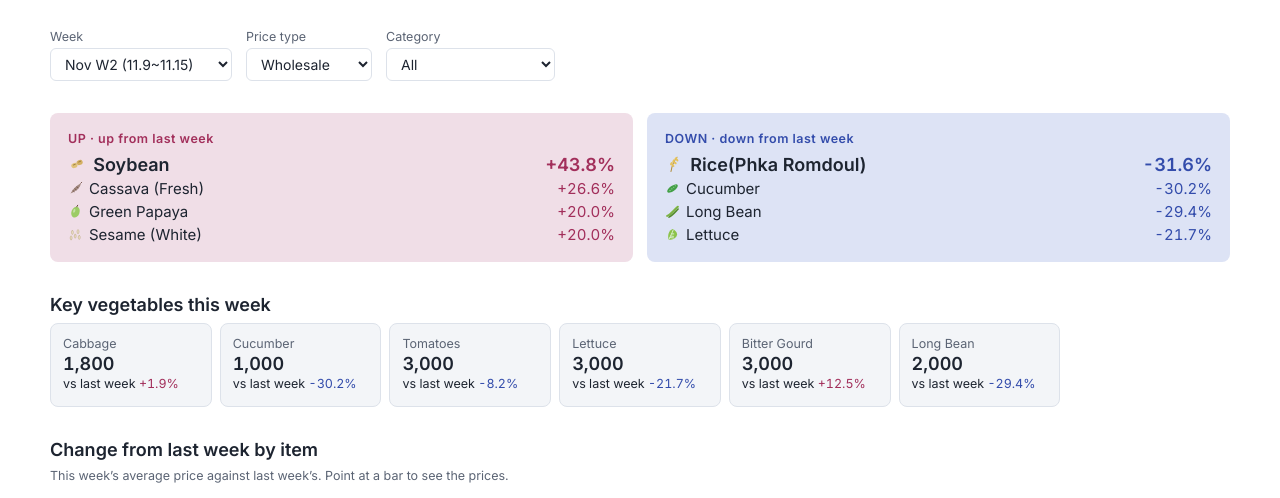
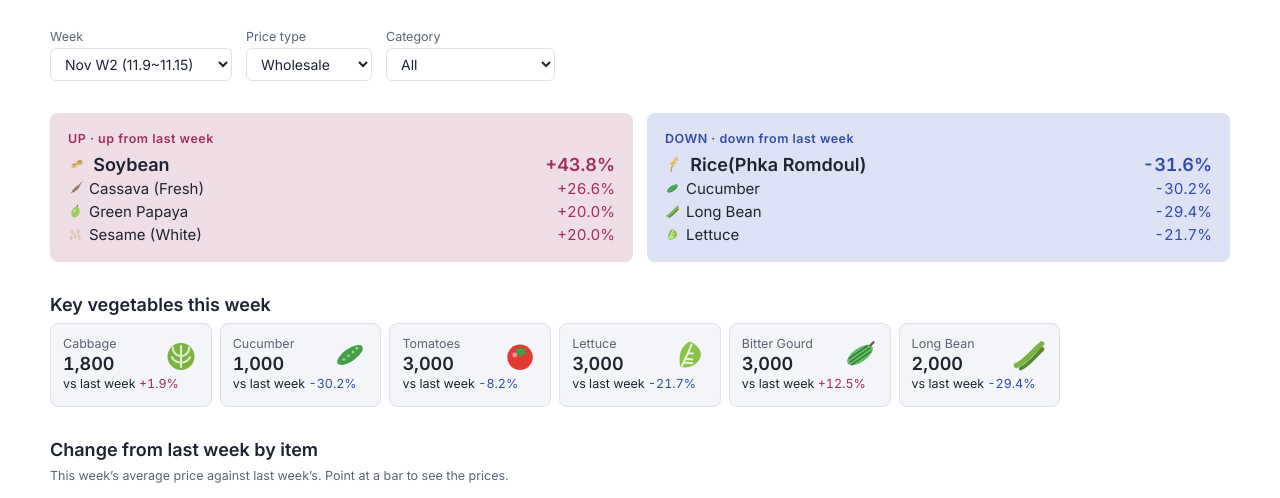
Before and after one commit to economic-angel/cambodia-weekly-prices, a plain HTML site: page index.html in a window 1280 px wide. Shown: the part 272-770 px from the top of the page. Drawn offline with nearby package versions, Linux system fonts and the light colour scheme; a web font is replaced by a local one.

Commit message:
Add crop icons to the key vegetable cards
Co-Authored-By: Claude Opus 5.5 <noreply@anthropic.com>
Claude-Session: https://claude.ai/code/session_01A2FEqgWKcrdBnzg4L6CqiX

```diff
--- a/index.html
+++ b/index.html
@@ -107,6 +107,10 @@ html,body { margin:0; background:var(--color-bg); color:var(--color-fg); font-si
 .pw-table.pw-v-short .pw-c-l, .pw-table.pw-v-long .pw-c-s { display: none; }
 .pw-table.pw-v-long td.pw-c-l.pw-sep:nth-child(n), .pw-table.pw-v-long th.pw-c-l.pw-sep { border-left: 1px solid var(--color-border-line); }
 .pw-table th.pw-days, .pw-table td.pw-days { font-size: 11px; color: var(--color-fg-muted); font-weight: 400; padding-left: 8px; padding-right: 8px; }
+.pw-key-top { display: flex; align-items: center; justify-content: space-between; gap: var(--cds-gap-sm); }
+.pw-key-info { display: flex; flex-direction: column; gap: 2px; min-width: 0; }
+.pw-ico.pw-key-ico, .pw-ico.pw-key-ico svg { width: 2.4em; height: 2.4em; }
+.pw-key-ico { font-size: var(--cds-font-size-body); }
 
 </style>
 <script src="https://cdnjs.cloudflare.com/ajax/libs/d3/7.8.5/d3.min.js"></script>
@@ -487,7 +491,12 @@ dash.calc('summary', {
       const card = document.createElement('div'); card.className = 'pw-key';
       const chg = document.createElement('span'); chg.className = 'pw-key-chg';
       chg.append(tr('vsLast'), span(fp(r.wow), { 'data-source': 'cmp', 'data-field': 'wow', 'data-where': 'key=' + enc(r.key) }, cls(r.wow)));
-      card.append(span(itemName(r), {}, 'pw-key-name'), span(fmt(r.cur), { 'data-source': 'cmp', 'data-field': 'cur', 'data-where': 'key=' + enc(r.key) }, 'pw-key-price'), chg);
+      const top = document.createElement('div'); top.className = 'pw-key-top';
+      const info = document.createElement('div'); info.className = 'pw-key-info';
+      info.append(span(itemName(r), {}, 'pw-key-name'), span(fmt(r.cur), { 'data-source': 'cmp', 'data-field': 'cur', 'data-where': 'key=' + enc(r.key) }, 'pw-key-price'));
+      top.append(info);
+      const ic = iconFor(r.code); if (ic) { ic.classList.add('pw-key-ico'); top.append(ic); }
+      card.append(top, chg);
       box.append(card);
     }
   });
```
Also changed, not shown: site/template.html (+10 -1 lines).
